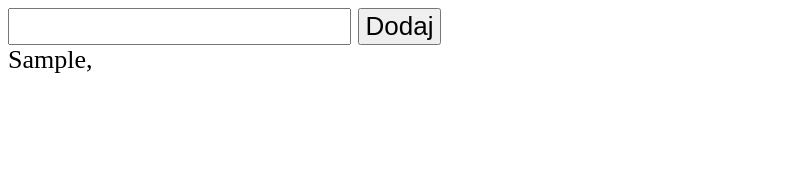
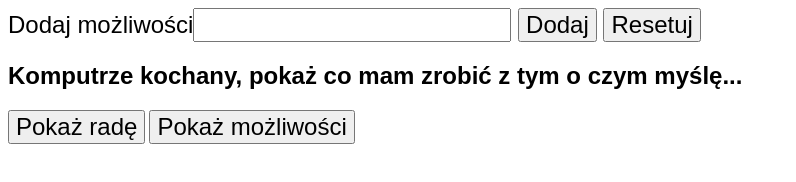
Before and after one commit to PiotrChowaniec77/losowanie, a plain HTML site: page index.html in a window 1280 px wide. Both pictures are taken after typing "Sample" into the empty fields and a click on the button "Dodaj". Shown: the whole page, without its empty margins (0-796 px from the left). Drawn offline with Linux system fonts and the light colour scheme.

Commit message:
losowanie 4

```diff
--- a/css/style.css
+++ b/css/style.css
@@ -1,3 +1,4 @@
 body * {
-    font-size: 26px;
+    font-size: 24px;
+    font-family: Arial, "Helvetica Neue", Helvetica, sans-serif;
 }
--- a/index.html
+++ b/index.html
@@ -9,9 +9,14 @@
     </head>
     <body>
         <form>
-            <input type="text" name="" id="" />
-            <button>Dodaj</button>
+            <label for="">Dodaj możliwości</label
+            ><input type="text">
+            <button class="add">Dodaj</button>
+            <button class="clean">Resetuj</button>
         </form>
+        <h2>Komputrze kochany, pokaż co mam zrobić z tym o czym myślę...</h2>
+        <button class="showAdvice">Pokaż radę</button>
+        <button class="showOptions">Pokaż możliwości</button>
         <div></div>
         <script src="js/main.js"></script>
     </body>
--- a/js/main.js
+++ b/js/main.js
@@ -1,19 +1,33 @@
-const btn = document.querySelector("button");
-const names = [];
-const div = document.querySelector('div')
+let arr = [];
 
-const addName = e => {
+const addBtn = document.querySelector(".add");
+const input = document.querySelector("input");
+const cleanBtn = document.querySelector(".clean");
+const showAdviceBtn = document.querySelector(".showAdvice");
+const showOptionsBtn = document.querySelector(".showOptions");
+const div = document.querySelector("div");
+
+addAdvice = e => {
     e.preventDefault();
-    const input = document.querySelector("input");
-    const newName = input.value;
-    if (newName.length && names.indexOf(newName) == -1) {
-        names.push(newName)
-        input.value = ""
-        div.textContent += `${newName}, `
-    } else {
-        alert("zmień imię")
-        throw new Error("to samo")
+    newAdvice = input.value;
+    if (newAdvice) {
+        arr.push(newAdvice);
+        input.value = "";
     }
 };
+showAdvice = () => {
+    indexAdvice = Math.floor(Math.random() * arr.length);
+    div.textContent = arr[indexAdvice];
+};
 
-btn.addEventListener("click", addName);
+showOption = () => {
+    div.textContent = arr.join(", ");
+};
+
+showAdviceBtn.addEventListener("click", showAdvice);
+showOptionsBtn.addEventListener("click", showOption);
+addBtn.addEventListener("click", addAdvice);
+cleanBtn.addEventListener("click", e => {
+    e.preventDefault();
+    arr = [];
+});
```
